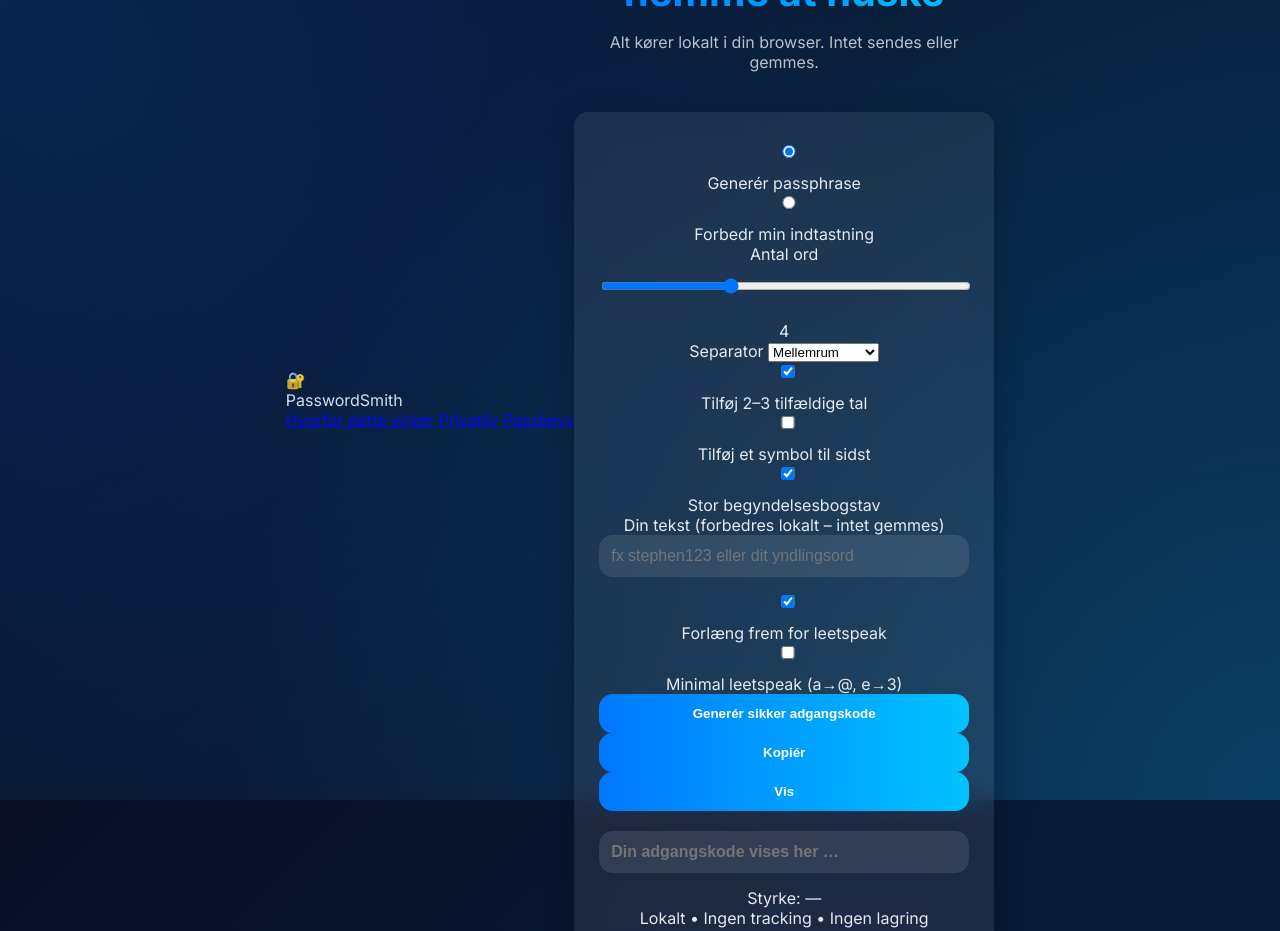
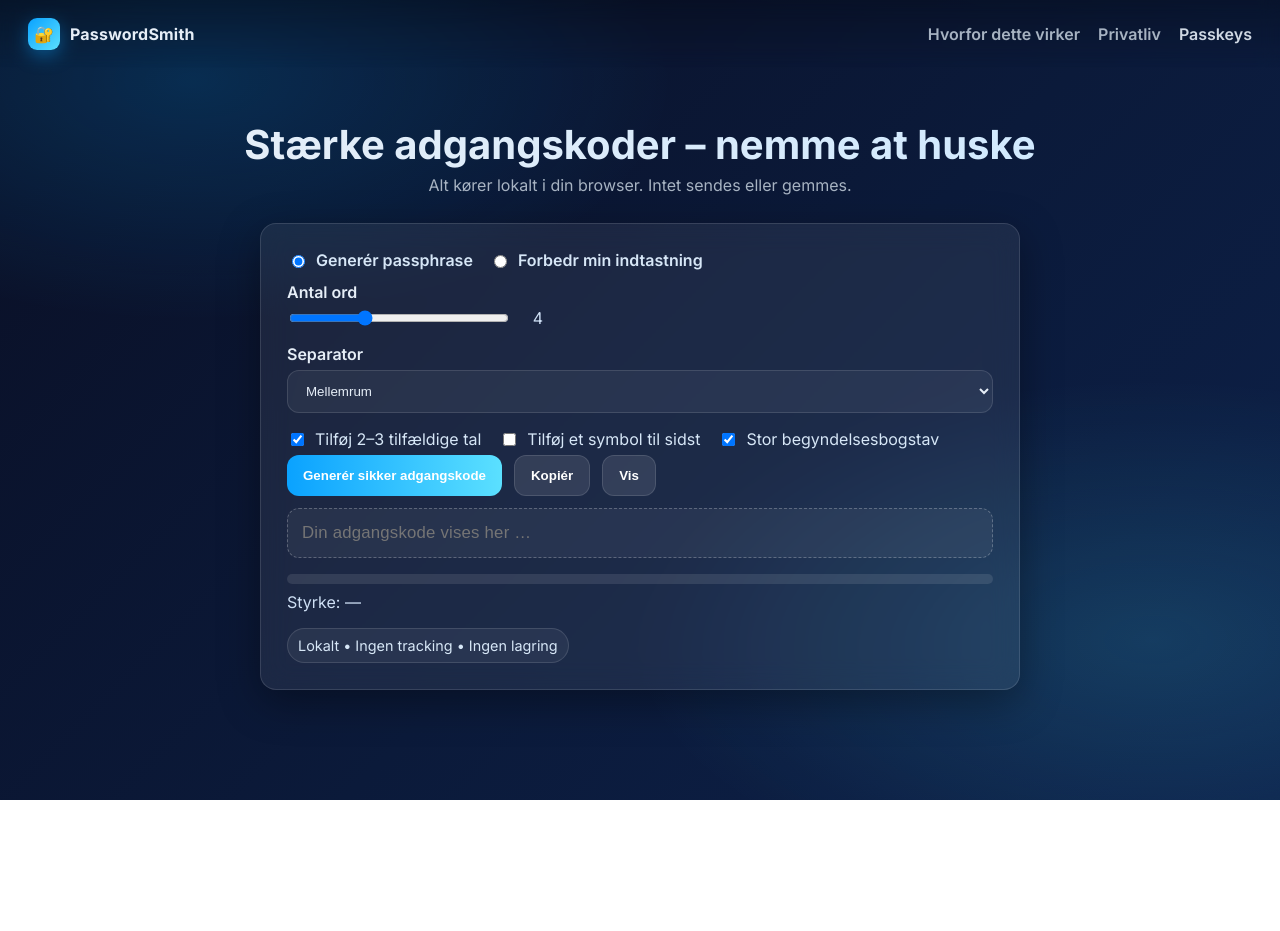
Before and after one commit to arkilstsko/PasswordSmith, a plain HTML site: page index.html in a window 1280 px wide. Shown: the top 931 px of the page. After the commit the page ends 800 px from the top, so only its background shows below. Drawn offline with Linux system fonts and the light colour scheme.

Commit message:
Refactor CSS variables and styles for consistency

```diff
--- a/style.css
+++ b/style.css
@@ -1,146 +1,128 @@
-:root {
-  --primary: #0078ff;
-  --accent: #00c3ff;
-  --bg: linear-gradient(135deg, #0a0f25 0%, #091a35 50%, #0d1f40 100%);
-  --text: #e5e9f0;
-  --card-bg: rgba(255, 255, 255, 0.08);
-  --radius: 14px;
-  --transition: 0.25s ease;
+:root{
+  --primary:#0aa2ff;
+  --accent:#5be0ff;
+  --text:#e6eef7;
+  --muted:#a7b3c2;
+  --card:rgba(255,255,255,.07);
+  --card-border:rgba(255,255,255,.12);
+  --bg-grad:linear-gradient(135deg,#0a0f25 0%,#0b1a3a 55%,#0d214a 100%);
+  --radius:16px;
+  --shadow:0 12px 40px rgba(0,0,0,.35);
+  --fw-semibold:600;
 }
 
-* {
-  box-sizing: border-box;
+*{box-sizing:border-box}
+html,body{height:100%}
+body{
+  margin:0;
+  font-family:'Inter',system-ui,Segoe UI,Roboto,Arial,sans-serif;
+  color:var(--text);
+  background:var(--bg-grad);
 }
 
-body {
-  margin: 0;
-  font-family: 'Inter', sans-serif;
-  color: var(--text);
-  background: var(--bg);
-  height: 100vh;
-  overflow: hidden;
+.hero{min-height:100%; position:relative}
+.overlay{
+  position:absolute; inset:0; pointer-events:none;
+  background:
+    radial-gradient(800px 400px at 15% 10%, rgba(10,162,255,.18),transparent 60%),
+    radial-gradient(800px 400px at 90% 80%, rgba(91,224,255,.15),transparent 65%);
+  filter:saturate(120%);
 }
 
-.hero {
-  position: relative;
-  display: flex;
-  align-items: center;
-  justify-content: center;
-  height: 100%;
+.site-header{
+  position:sticky; top:0; z-index:5;
+  display:flex; align-items:center; justify-content:space-between;
+  padding:18px 28px; backdrop-filter: blur(10px);
+  background: linear-gradient(to bottom, rgba(0,0,0,.25), transparent);
+}
+.brand{display:flex; align-items:center; gap:10px; font-weight:700}
+.logo{width:32px;height:32px; display:grid;place-items:center; border-radius:9px; background:linear-gradient(135deg,var(--primary),var(--accent)); box-shadow:0 6px 18px rgba(10,162,255,.4)}
+.brand-text{letter-spacing:.2px}
+.nav{display:flex; gap:18px}
+.nav-link,.cta-link{color:var(--muted); text-decoration:none; font-weight:var(--fw-semibold)}
+.cta-link{color:var(--text); opacity:.9}
+.nav-link:hover,.cta-link:hover{color:#fff}
+
+.container{
+  position:relative; z-index:2;
+  width:min(960px,92%); margin:52px auto 40px;
+  text-align:center;
 }
 
-.overlay {
-  position: absolute;
-  inset: 0;
-  background: radial-gradient(circle at top left, rgba(0, 120, 255, 0.2), transparent 60%),
-              radial-gradient(circle at bottom right, rgba(0, 195, 255, 0.2), transparent 70%);
-  pointer-events: none;
+h1{font-size:clamp(28px,4vw,40px); margin:8px 0 6px;
+  background:linear-gradient(90deg,var(--text),#cfe9ff);
+  -webkit-background-clip:text; -webkit-text-fill-color:transparent}
+.tagline{color:var(--muted); margin:0 auto 28px; max-width:720px}
+
+.card{
+  background:var(--card); border:1px solid var(--card-border);
+  border-radius:var(--radius); padding:26px; box-shadow:var(--shadow);
+  backdrop-filter: blur(14px); text-align:left; margin:18px auto; max-width:760px;
+  animation:floatIn .5s ease both;
 }
 
-.container {
-  position: relative;
-  z-index: 2;
-  text-align: center;
-  width: 90%;
-  max-width: 420px;
+.mode-row{display:flex; gap:16px; flex-wrap:wrap; margin-bottom:12px}
+.mode{display:flex; align-items:center; gap:8px; font-weight:var(--fw-semibold); color:#d7e7f7}
+.controls{display:grid; gap:16px; margin:8px 0 6px}
+.hidden{display:none}
+
+.control label{display:block; font-weight:var(--fw-semibold); margin-bottom:6px}
+.inline{display:flex; align-items:center; gap:10px}
+#wordsCount{width:220px}
+#wordsCountLabel{min-width:22px; text-align:right; color:#cfe0f5}
+
+.input, select{
+  width:100%; padding:12px 14px; border-radius:12px; border:1px solid var(--card-border);
+  background:rgba(255,255,255,.06); color:var(--text); outline:none;
+}
+.input::placeholder{color:#9fb2c7}
+
+.check-row{display:flex; gap:18px; flex-wrap:wrap}
+.check{display:flex; align-items:center; gap:8px; color:#d7e7f7}
+
+.actions{display:flex; gap:12px; flex-wrap:wrap; margin-top:6px}
+.btn{
+  appearance:none; border:none; cursor:pointer; padding:12px 16px; border-radius:12px;
+  font-weight:var(--fw-semibold); color:#fff; transition: transform .15s ease, opacity .15s ease, background .2s;
+  background:rgba(255,255,255,.1); border:1px solid var(--card-border)
+}
+.btn:hover{transform:translateY(-1px); opacity:.95}
+.btn.primary{background:linear-gradient(90deg,var(--primary),var(--accent)); border:none}
+
+.output-wrap{margin-top:12px}
+.output{
+  width:100%; padding:14px; border-radius:12px; border:1px dashed rgba(255,255,255,.25);
+  background:rgba(255,255,255,.05); color:#fff; font-size:1.05rem; letter-spacing:.2px
 }
 
-h1 {
-  font-size: 2.5rem;
-  margin-bottom: 8px;
-  background: linear-gradient(to right, var(--primary), var(--accent));
-  -webkit-background-clip: text;
-  -webkit-text-fill-color: transparent;
+.strength{margin-top:16px}
+.strength-bar{height:10px; border-radius:6px; background:rgba(255,255,255,.1); overflow:hidden}
+#strengthBar{display:block; height:100%; width:0%; background:linear-gradient(90deg,#ff5b6b,#ffd66b,#9cff6f,#35e6b8); transition:width .35s ease}
+.strength-row{display:flex; justify-content:space-between; gap:12px; margin-top:8px; color:#cfe0f5}
+.feedback{opacity:.9}
+
+.privacy-badge{
+  margin-top:16px; display:inline-block; padding:8px 10px; border-radius:999px;
+  border:1px solid var(--card-border); color:#d7e7f7; font-size:.9rem; background:rgba(255,255,255,.06)
 }
 
-.tagline {
-  font-size: 1rem;
-  opacity: 0.8;
-  margin-bottom: 40px;
+.info h2{margin:4px 0 12px}
+.info ul{margin:0; padding-left:18px}
+.info li{margin:6px 0}
+
+.site-footer{
+  display:flex; justify-content:space-between; flex-wrap:wrap; gap:10px;
+  color:#c9d7e7; margin:26px auto 40px; font-size:.95rem; opacity:.9
 }
 
-.card {
-  background: var(--card-bg);
-  backdrop-filter: blur(15px);
-  padding: 30px 25px;
-  border-radius: var(--radius);
-  box-shadow: 0 8px 30px rgba(0, 0, 0, 0.3);
-  animation: floatIn 0.6s ease;
+@keyframes floatIn{
+  from{opacity:0; transform:translateY(16px)}
+  to{opacity:1; transform:translateY(0)}
 }
 
-input {
-  width: 100%;
-  padding: 12px;
-  border: none;
-  border-radius: var(--radius);
-  font-size: 1rem;
-  margin-bottom: 15px;
-  background: rgba(255, 255, 255, 0.1);
-  color: var(--text);
-  outline: none;
+/* Små skærme */
+@media (max-width:600px){
+  .actions{flex-direction:column}
+  .site-header{padding:14px 18px}
+  .nav{gap:12px}
 }
-
-button {
-  width: 100%;
-  padding: 12px;
-  background: linear-gradient(to right, var(--primary), var(--accent));
-  border: none;
-  border-radius: var(--radius);
-  color: white;
-  font-weight: 600;
-  cursor: pointer;
-  transition: transform var(--transition), opacity var(--transition);
-}
-
-button:hover {
-  transform: scale(1.03);
-  opacity: 0.9;
-}
-
-button.secondary {
-  background: rgba(255, 255, 255, 0.1);
-  margin-top: 12px;
-  color: var(--text);
-  border: 1px solid rgba(255, 255, 255, 0.2);
-}
-
-#strengthContainer {
-  width: 100%;
-  height: 6px;
-  border-radius: 4px;
-  background: rgba(255, 255, 255, 0.1);
-  margin-top: 18px;
-  overflow: hidden;
-}
-
-#strengthBar {
-  width: 0%;
-  height: 100%;
-  background: var(--primary);
-  transition: width 0.4s ease, background 0.3s ease;
-}
-
-.output {
-  margin-top: 20px;
-  font-weight: 600;
-  font-size: 1rem;
-  color: var(--accent);
-  word-break: break-all;
-}
-
-.privacy {
-  margin-top: 35px;
-  font-size: 0.8rem;
-  opacity: 0.7;
-}
-
-@keyframes floatIn {
-  from {
-    opacity: 0;
-    transform: translateY(20px);
-  }
-  to {
-    opacity: 1;
-    transform: translateY(0);
-  }
-}
```
